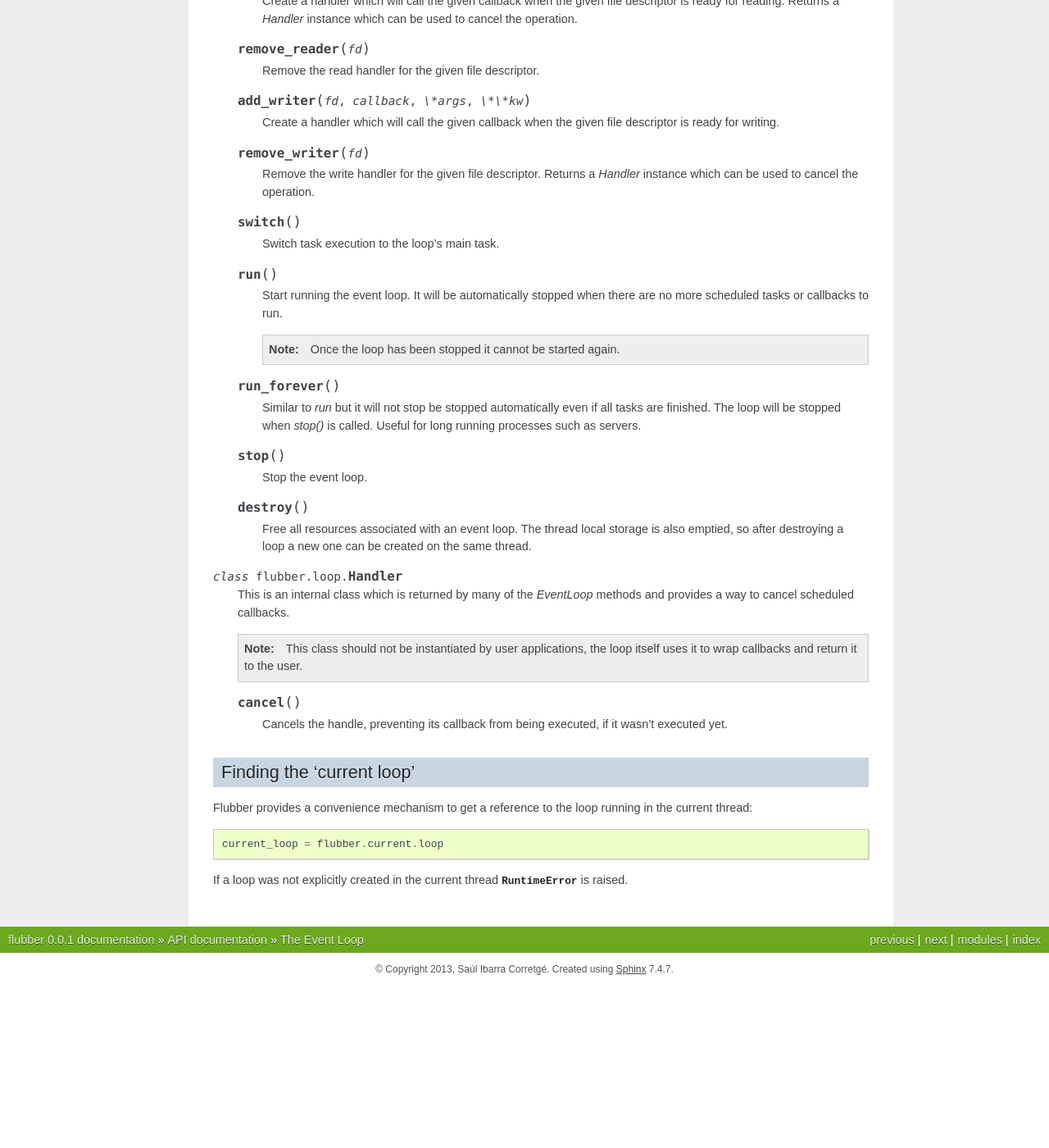
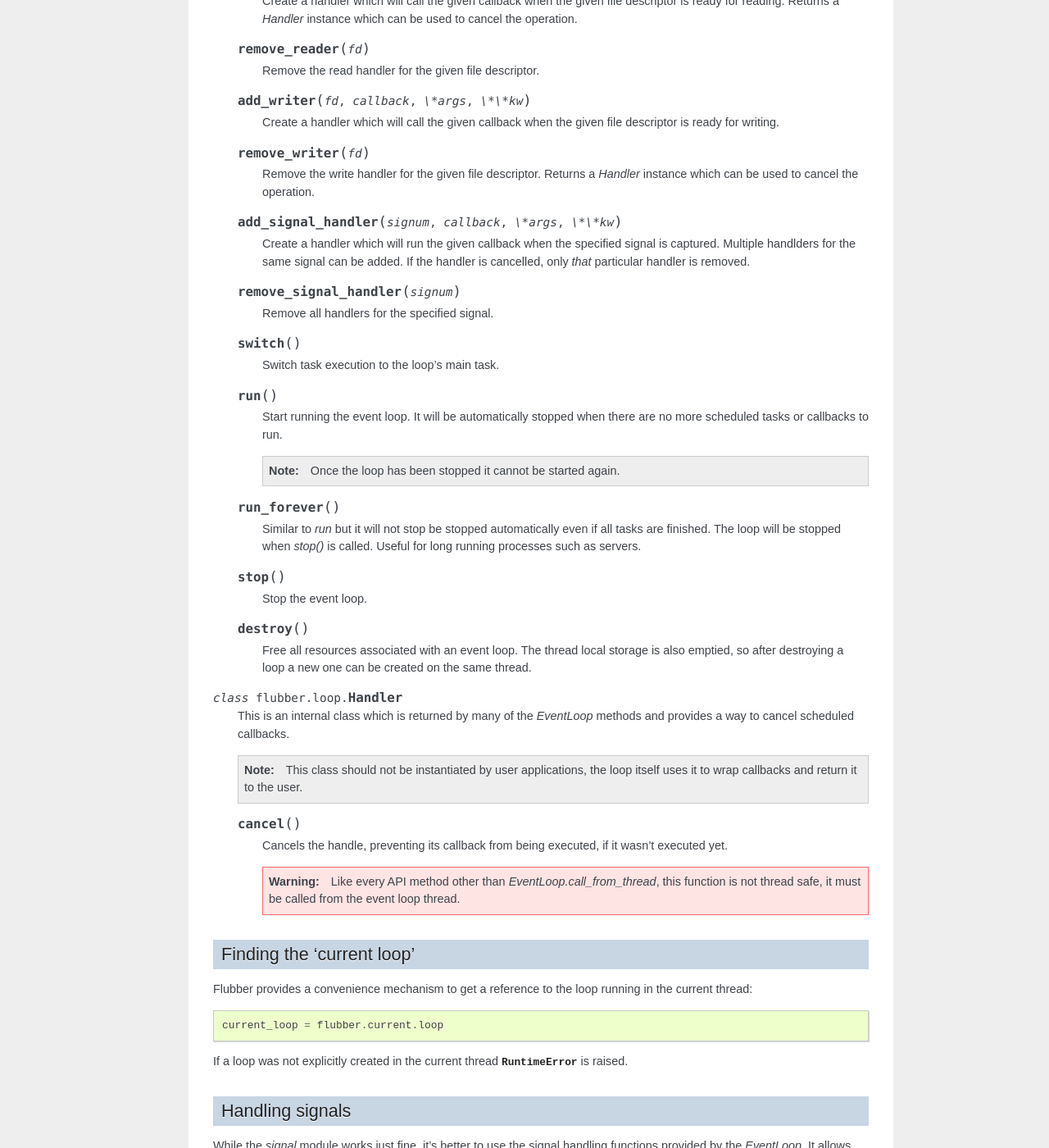
Before and after one commit to saghul/evergreen, a Sphinx documentation site: the page built from docs/loop.rst, in a window 1280 px wide and 1400 px high, scrolled down 854 px. Shown: the whole window at 82% size. Built offline with Sphinx 7.4.7, drawn with Linux system fonts in a browser that asks for light colours; before the commit the page ends 2056 px from its top, so only the background shows below that; some of the changed text lies outside the part shown.

Commit message:
Updated documentation

```diff
--- a/docs/loop.rst
+++ b/docs/loop.rst
@@ -71,6 +71,16 @@
         Remove the write handler for the given file descriptor. Returns a `Handler`
         instance which can be used to cancel the operation.
 
+    .. py:method:: add_signal_handler(signum, callback, \*args, \*\*kw)
+
+        Create a handler which will run the given callback when the specified
+        signal is captured. Multiple handlders for the same signal can be added.
+        If the handler is cancelled, only *that* particular handler is removed.
+
+    .. py:method:: remove_signal_handler(signum)
+
+        Remove all handlers for the specified signal.
+
     .. py:method:: switch
 
         Switch task execution to the loop's main task.
@@ -114,6 +124,11 @@
         Cancels the handle, preventing its callback from being executed,
         if it wasn't executed yet.
 
+        .. warning::
+            Like every API method other than `EventLoop.call_from_thread`, this
+            function is not thread safe, it must be called from the event loop
+            thread.
+
 
 Finding the 'current loop'
 --------------------------
@@ -127,3 +142,12 @@
 
 If a loop was not explicitly created in the current thread :exc:`RuntimeError`
 is raised.
+
+
+Handling signals
+----------------
+
+While the `signal` module works just fine, it's better to use the signal handling
+functions provided by the `EventLoop`. It allows adding multiple handlers for the
+same signal, from different threads and the handlers are called in the approriate
+thread (where they were added from).
```
